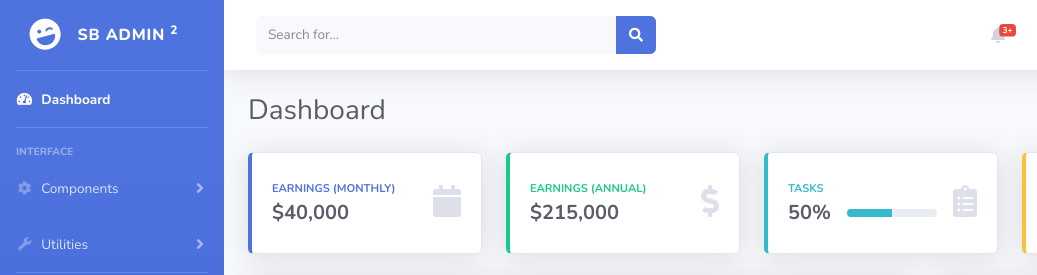
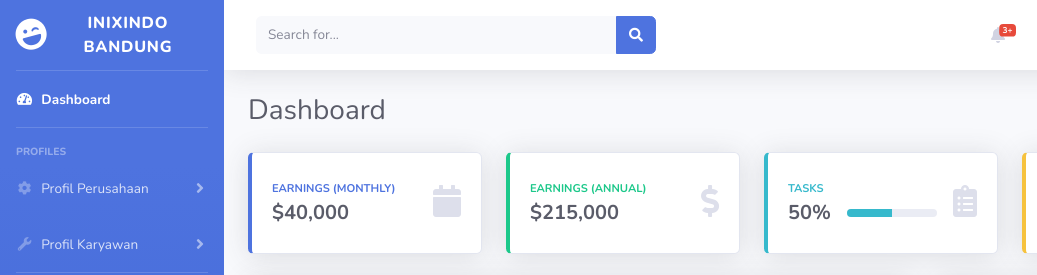
Before and after one commit to asepsaepdin/my-apps, a website with bundled scripts: page index.html in a window 1280 px wide. Shown: the top 275 px of the page, 0-1037 px from the left. Built offline with nearby package versions, Linux system fonts and the light colour scheme.

Commit message:
second changes official website

```diff
--- a/index.html
+++ b/index.html
@@ -35,7 +35,7 @@
                 <div class="sidebar-brand-icon rotate-n-15">
                     <i class="fas fa-laugh-wink"></i>
                 </div>
-                <div class="sidebar-brand-text mx-3">SB Admin <sup>2</sup></div>
+                <div class="sidebar-brand-text mx-3">INIXINDO BANDUNG</div>
             </a>
 
             <!-- Divider -->
@@ -53,7 +53,7 @@
 
             <!-- Heading -->
             <div class="sidebar-heading">
-                Interface
+                Profiles
             </div>
 
             <!-- Nav Item - Pages Collapse Menu -->
@@ -61,7 +61,7 @@
                 <a class="nav-link collapsed" href="#" data-toggle="collapse" data-target="#collapseTwo"
                     aria-expanded="true" aria-controls="collapseTwo">
                     <i class="fas fa-fw fa-cog"></i>
-                    <span>Components</span>
+                    <span>Profil Perusahaan</span>
                 </a>
                 <div id="collapseTwo" class="collapse" aria-labelledby="headingTwo" data-parent="#accordionSidebar">
                     <div class="bg-white py-2 collapse-inner rounded">
@@ -77,7 +77,7 @@
                 <a class="nav-link collapsed" href="#" data-toggle="collapse" data-target="#collapseUtilities"
                     aria-expanded="true" aria-controls="collapseUtilities">
                     <i class="fas fa-fw fa-wrench"></i>
-                    <span>Utilities</span>
+                    <span>Profil Karyawan</span>
                 </a>
                 <div id="collapseUtilities" class="collapse" aria-labelledby="headingUtilities"
                     data-parent="#accordionSidebar">
```
